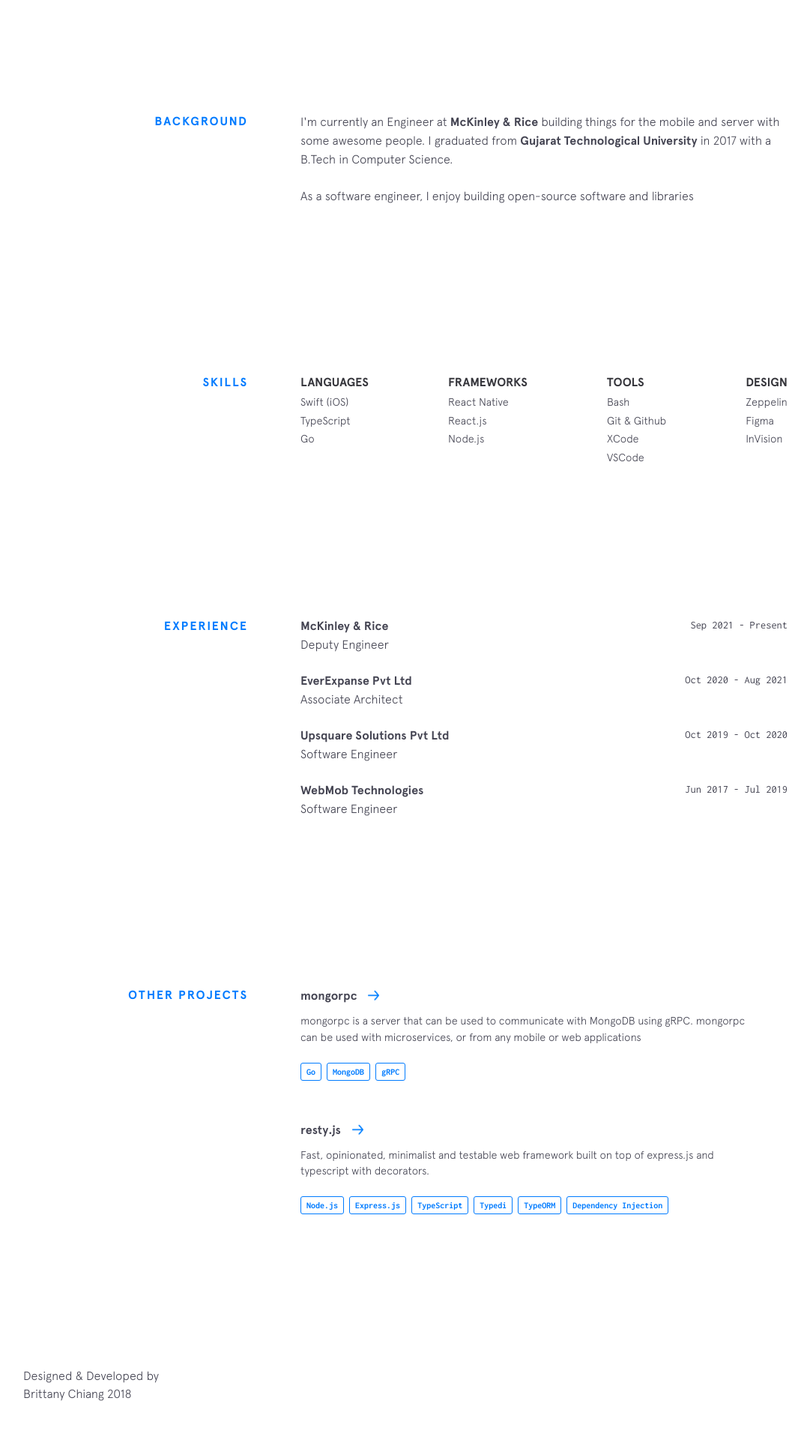
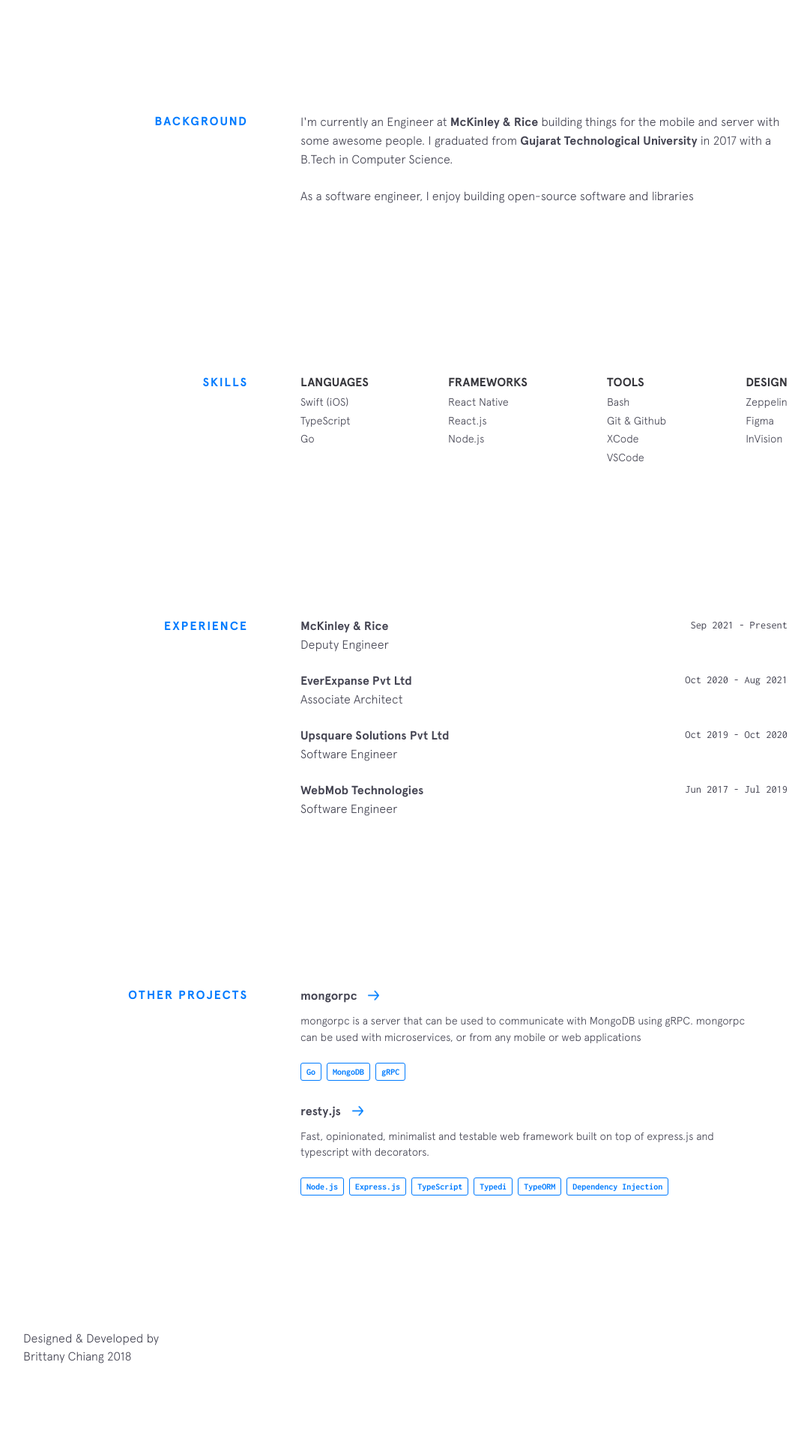
Before and after one commit to satishbabariya/satishbabariya.github.io, a Jekyll site: the page built from index.markdown, in a window 1280 px wide. Shown: the part 850-2770 px from the top of the page at 75% size, without its empty margins (49-1130 px from the left). Built offline with Jekyll 4.4.1, drawn with Linux system fonts in a browser that asks for light colours; nearby versions of some CDN libraries; after the commit the page ends 2720 px from its top, so only the background shows below that.

Commit message:
remove extra spacings

```diff
--- a/css/main.css
+++ b/css/main.css
@@ -828,7 +828,7 @@ strong {
   display: -webkit-box;
   display: -ms-flexbox;
   display: flex;
-  margin-bottom: 100px;
+  margin-bottom: 25px;
   margin-left: -5%;
   width: 125%;
 }
@@ -846,11 +846,11 @@ strong {
   .featured-projects .project {
     width: 100%;
     display: block;
-    margin-bottom: 70px;
+    margin-bottom: 25px;
   }
 }
 .featured-projects .project.screentime {
-  margin-bottom: 70px;
+  margin-bottom: 25px;
 }
 .featured-projects .project:last-of-type {
   margin-bottom: 0;
@@ -907,7 +907,7 @@ strong {
 }
 .other-projects .project {
   max-width: 600px;
-  margin-bottom: 50px;
+  margin-bottom: 25px;
 }
 .other-projects .project__name {
   margin-bottom: 10px;
```
